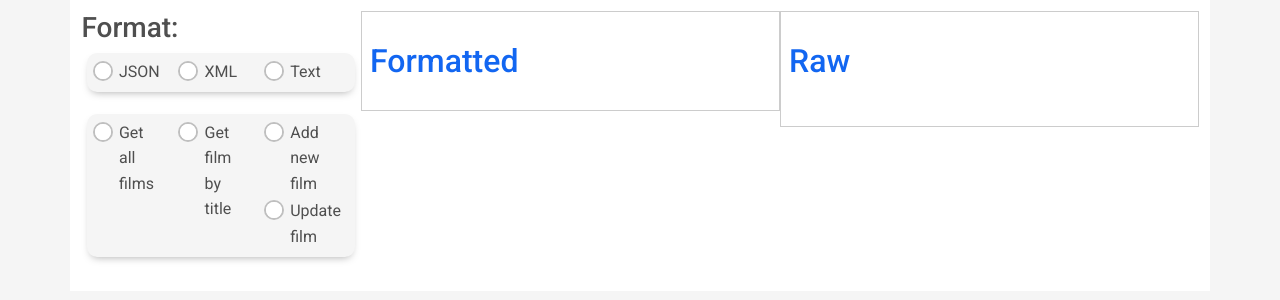
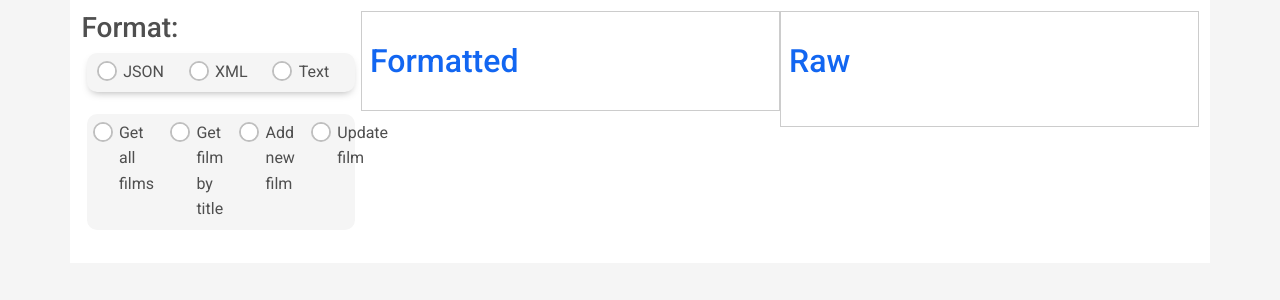
Before and after one commit to JonathanMSifleet/Servlet-Coursework, a React (Create React App) app in the folder client/: page / in a window 1280 px wide. Shown: the top 300 px of the page. Built offline with nearby package versions, Linux system fonts and the light colour scheme.

Commit message:
Revert "WIP"
This reverts commit 4d811a37494c7b15589b09cd98996b8d25c86b3f.

```diff
--- a/client/src/components/Input/Input.jsx
+++ /dev/null
@@ -1,29 +0,0 @@
-import { MDBInput } from 'mdb-react-ui-kit';
-import React, { useContext } from 'react';
-import classes from './Input.module.scss';
-import Context from '../../store/context';
-import * as actionTypes from '../../store/actionTypes';
-
-const Input = ({ label }) => {
-  const inputChangedHandler = (event, inputName) => {
-    const { globalState, actions } = useContext(Context);
-
-    actions({
-      type: actionTypes.setFormData,
-      payload: { ...globalState.formData, [inputName]: event.target.value }
-    });
-  };
-
-  return (
-    <MDBInput
-      className={classes.Input}
-      label={label}
-      type="text"
-      onChange={(event) => {
-        inputChangedHandler(event, label.toLowerCase());
-      }}
-    />
-  );
-};
-
-export default Input;
--- a/client/src/components/Radio/Radio.jsx
+++ b/client/src/components/Radio/Radio.jsx
@@ -1,31 +1,14 @@
 import { MDBRadio } from 'mdb-react-ui-kit';
-import React, { useContext } from 'react';
+import React from 'react';
 import classes from './Radio.module.scss';
-import Context from '../../store/context';
-import * as actionTypes from '../../store/actionTypes';
 
 const Radio = ({ label, name }) => {
-  const { actions } = useContext(Context);
-
-  const handleOnClick = () => {
-    switch (name) {
-      case 'formatGroup':
-        actions({
-          type: actionTypes.setFormat,
-          payload: label.toLowerCase()
-        });
-        break;
-    }
-  };
-
   return (
     <div className={classes.Wrapper}>
-      {console.log('label', label)}
       <MDBRadio
-        defaultChecked={label === 'json' ? true : false}
+        className={classes.Radio}
         inline
         label={label}
-        onClick={handleOnClick()}
         name={name}
         value={label}
       />
--- a/client/src/components/Radio/Radio.module.scss
+++ b/client/src/components/Radio/Radio.module.scss
@@ -1,7 +1,4 @@
 .Wrapper {
-  width: 33.33% !important;
-  margin-left: auto;
-  margin-right: auto;
-  max-width: 33.33% !important;
-  float: left;
+  width: fit-content;
+  margin: auto;
 }
--- a/client/src/pages/Home/Home.jsx
+++ b/client/src/pages/Home/Home.jsx
@@ -1,4 +1,4 @@
-import React, { useContext, useEffect } from 'react';
+import React, { useContext } from 'react';
 import Context from '../../store/context';
 import classes from './Home.module.scss';
 import { MDBContainer, MDBRow } from 'mdb-react-ui-kit';
@@ -9,19 +9,10 @@ import LeftContent from './LeftContent/LeftContent';
 const Home = () => {
   const { globalState } = useContext(Context);
 
-  useEffect(() => {
-    console.log(globalState);
-  }, [globalState]);
-
   return (
     <MDBContainer className={classes.PageWrapper}>
       <MDBRow className={classes.PageContent}>
-        <LeftContent
-          endpoint={globalState.endpoint}
-          films={globalState.films}
-          formData={globalState.formData}
-          format={globalState.format}
-        />
+        <LeftContent />
 
         <div className={classes.ContentWrapper}>
           <MiddleContent films={globalState.films} />
--- a/client/src/pages/Home/LeftContent/LeftContent.jsx
+++ b/client/src/pages/Home/LeftContent/LeftContent.jsx
@@ -5,18 +5,35 @@ import * as actionTypes from '../../../store/actionTypes';
 import createHTTPRequest from '../../../utils/createHTTPRequest';
 import * as endpoints from '../../../endpoints';
 import Radio from './../../../components/Radio/Radio';
-import { MDBBtn, MDBBtnGroup, MDBCol } from 'mdb-react-ui-kit';
-import Input from './../../../components/Input/Input';
+import {
+  MDBBtn,
+  MDBBtnGroup,
+  MDBCol,
+  MDBInput,
+  MDBRadio
+} from 'mdb-react-ui-kit';
 
-const LeftContent = ({ endpoint, formData, format }) => {
-  const { actions } = useContext(Context);
+const LeftContent = () => {
+  const { globalState, actions } = useContext(Context);
 
   const [shouldGetFilm, setShouldGetFilm] = useState(false);
   const [shouldPostFilm, setShouldPostFilm] = useState(false);
+  const [format, setFormat] = useState('json');
+
+  const inputChangedHandler = (event, inputName) => {
+    actions({
+      type: actionTypes.setFormData,
+      payload: { ...globalState.formData, [inputName]: event.target.value }
+    });
+  };
 
   useEffect(() => {
     async function postFilm() {
-      await createHTTPRequest(endpoints.insertFilmEndpoint, 'POST', formData);
+      await createHTTPRequest(
+        endpoints.insertFilmEndpoint,
+        'POST',
+        globalState.formData
+      );
     }
 
     if (shouldPostFilm) postFilm();
@@ -64,10 +81,12 @@ const LeftContent = ({ endpoint, formData, format }) => {
   };
 
   const generateEndpoint = () => {
-    let localEndpoint = endpoint.concat(`?format=${format}`);
+    let localEndpoint = globalState.endpoint.concat(`?format=${format}`);
 
-    if (formData.title)
-      localEndpoint = localEndpoint.concat(`&title=${formData.title}`);
+    if (globalState.formData.filmTitle)
+      localEndpoint = localEndpoint.concat(
+        `&title=${globalState.formData.filmTitle}`
+      );
 
     return localEndpoint;
   };
@@ -79,24 +98,23 @@ const LeftContent = ({ endpoint, formData, format }) => {
         <Radio
           label="JSON"
           name="formatGroup"
-          // onClick={}
+          onClick={setFormat.bind('json')}
         />
-        <Radio
-          label="XML"
-          name="formatGroup"
-          // onClick={}
-        />
+        <Radio label="XML" name="formatGroup" onClick={setFormat.bind('xml')} />
         <Radio
           label="Text"
           name="formatGroup"
-          // onClick={}
+          onClick={setFormat.bind('csv')}
         />
       </MDBBtnGroup>
 
-      <MDBBtnGroup className={classes.OperationRadioGroup}>
-        <Radio
+      <div className={classes.OperationRadioGroup}>
+        <MDBRadio
+          className={classes.Radio}
           name="operationGroup"
+          id="inlineRadio1"
           label="Get all films"
+          inline
           onClick={() =>
             actions({
               type: actionTypes.setEndpoint,
@@ -104,9 +122,12 @@ const LeftContent = ({ endpoint, formData, format }) => {
             })
           }
         />
-        <Radio
+        <MDBRadio
+          className={classes.Radio}
           name="operationGroup"
+          id="inlineRadio2"
           label="Get film by title"
+          inline
           onClick={() =>
             actions({
               type: actionTypes.setEndpoint,
@@ -114,9 +135,12 @@ const LeftContent = ({ endpoint, formData, format }) => {
             })
           }
         />
-        <Radio
+        <MDBRadio
+          className={`${classes.Radio} ${classes.EndRadio}`}
           name="operationGroup"
+          id="inlineRadio3"
           label="Add new film"
+          inline
           onClick={() =>
             actions({
               type: actionTypes.setEndpoint,
@@ -124,9 +148,12 @@ const LeftContent = ({ endpoint, formData, format }) => {
             })
           }
         />
-        <Radio
+        <MDBRadio
+          className={classes.Radio}
           name="operationGroup"
+          id="inlineRadio3"
           label="Update film"
+          inline
           onClick={() =>
             actions({
               type: actionTypes.setEndpoint,
@@ -134,18 +161,26 @@ const LeftContent = ({ endpoint, formData, format }) => {
             })
           }
         />
-      </MDBBtnGroup>
+      </div>
 
-      {endpoint === endpoints.getFilmByTitleEndpoint ? (
-        <Input label="title" />
+      {globalState.endpoint === endpoints.getFilmByTitleEndpoint ? (
+        <MDBInput
+          className={classes.Input}
+          label="Title"
+          id="titleForm"
+          type="text"
+          onChange={(event) => {
+            inputChangedHandler(event, 'filmTitle');
+          }}
+        />
       ) : null}
 
-      {endpoint === endpoints.getAllFilmsEndpoint ||
-      endpoint === endpoints.getFilmByTitleEndpoint ? (
+      {globalState.endpoint === endpoints.getAllFilmsEndpoint ||
+      globalState.endpoint === endpoints.getFilmByTitleEndpoint ? (
         <MDBBtn onClick={() => setShouldGetFilm(true)}>Get film(s)</MDBBtn>
       ) : null}
 
-      {endpoint === endpoints.insertFilmEndpoint ? (
+      {globalState.endpoint === endpoints.insertFilmEndpoint ? (
         <>
           <h3>Film attributes:</h3>
 
@@ -154,12 +189,36 @@ const LeftContent = ({ endpoint, formData, format }) => {
               event.preventDefault();
             }}
           >
-            <Input label="Title" />
-            <Input label="Year" />
-            <Input label="Director" />
-            <Input label="Stars" />
-            <Input label="Title" />
-            <Input label="Review" />
+            <MDBInput
+              className={classes.Input}
+              label="Title"
+              type="text"
+              onChange={(event) => inputChangedHandler(event, 'title')}
+            />
+            <MDBInput
+              className={classes.Input}
+              label="Year"
+              type="text"
+              onChange={(event) => inputChangedHandler(event, 'year')}
+            />
+            <MDBInput
+              className={classes.Input}
+              label="Director"
+              type="text"
+              onChange={(event) => inputChangedHandler(event, 'director')}
+            />
+            <MDBInput
+              className={classes.Input}
+              label="Stars"
+              type="text"
+              onChange={(event) => inputChangedHandler(event, 'stars')}
+            />
+            <MDBInput
+              className={classes.Input}
+              label="Review"
+              type="text"
+              onChange={(event) => inputChangedHandler(event, 'review')}
+            />
 
             <MDBBtn onClick={() => setShouldPostFilm(true)}>
               Create new film
--- a/client/src/pages/Home/LeftContent/LeftContent.module.scss
+++ b/client/src/pages/Home/LeftContent/LeftContent.module.scss
@@ -13,7 +13,7 @@
   width: 96%;
   margin-bottom: 8%;
   height: auto;
-  display: inline-block !important;
+  display: flex;
 }
 
 .Input {
```
Also changed, not shown: client/src/components/Input/Input.module.scss (deleted).
